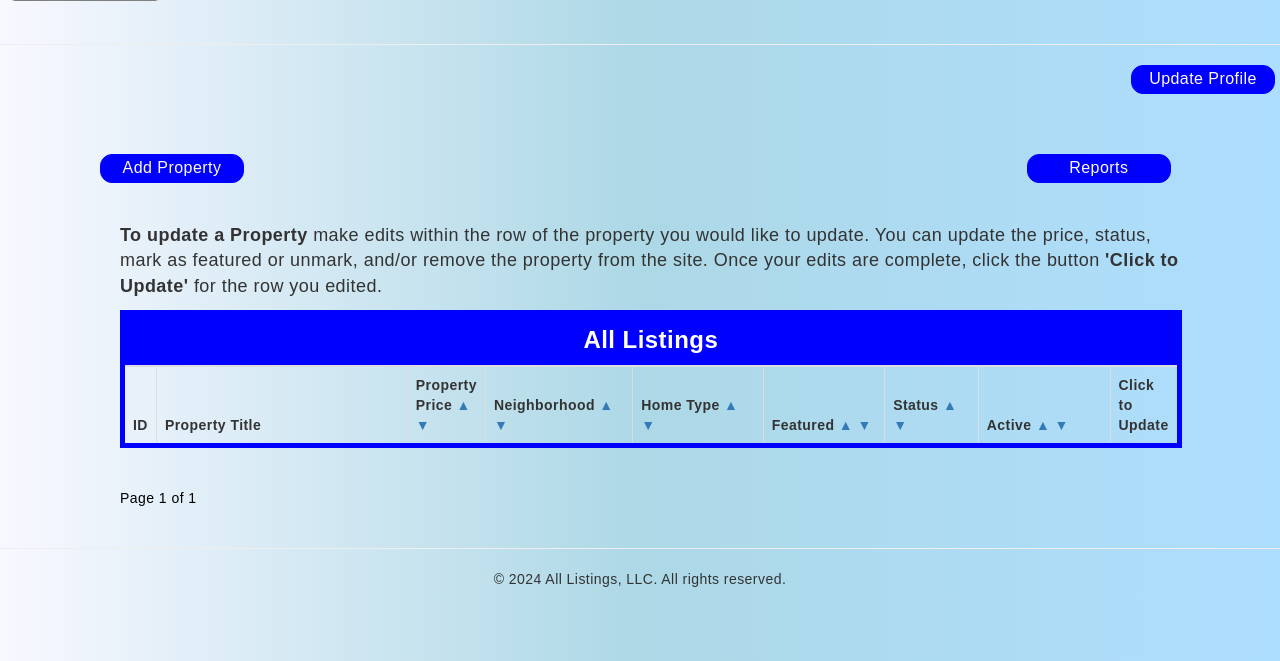
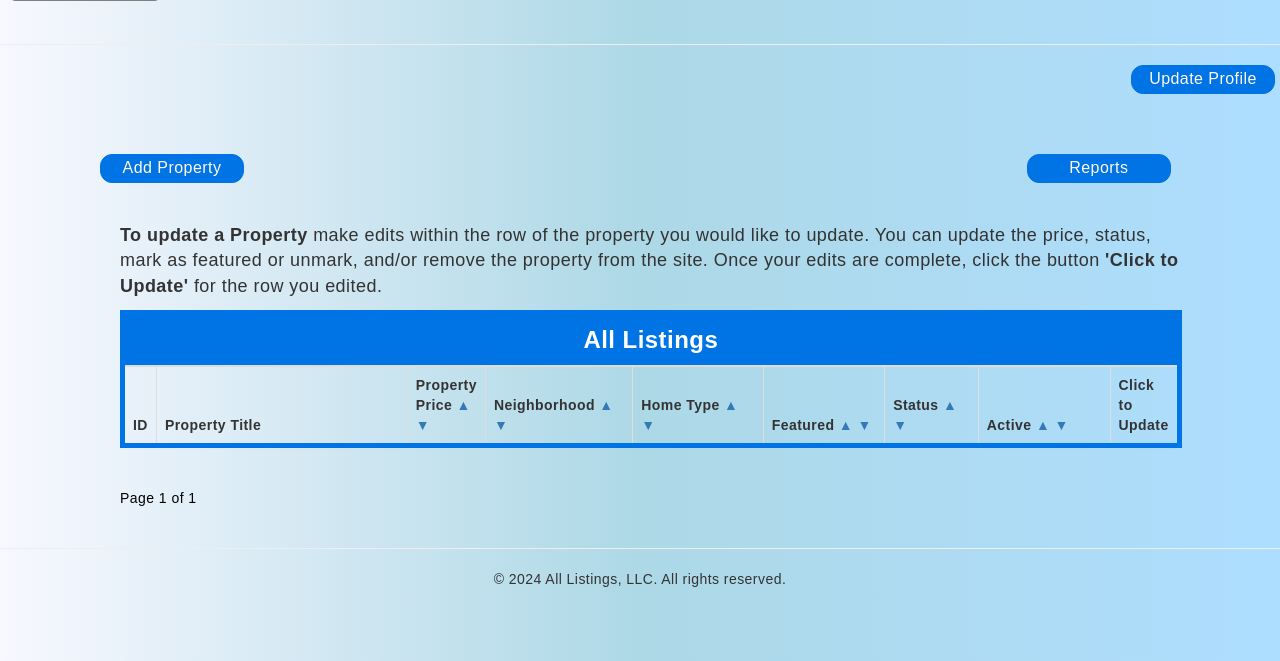
Before and after one commit to jaclyn-anderson/isqa8210-group1, a Django app: page /siteadminlanding in a window 1280 px wide. Shown: the part 139-800 px from the top of the page. Run offline with Django 5.2, Linux system fonts and the light colour scheme; the visitor is signed in with stand-in values (Sample User, id 1); data that the repository does not hold is empty; some libraries are stand-ins or nearby versions.

Commit message:
Made color changes for the blues

```diff
--- a/RealEstate/CKrealestate/static/css/base2.css
+++ b/RealEstate/CKrealestate/static/css/base2.css
@@ -119,7 +119,7 @@ body {
 }
 
 .site-admin-btn {
-    background-color: blue;
+    background-color: #0073e5;
     color: floralwhite;
     -webkit-box-align: center;
     align-text: center;
@@ -127,7 +127,7 @@ body {
     padding: 2px;
     width: 144px;
     border-radius: 12px;
-    border-color: blue;
+    border-color: #0073e5;
 }
 
 .table-container {
--- a/RealEstate/templates/home.html
+++ b/RealEstate/templates/home.html
@@ -17,7 +17,7 @@
            </div>
         </div>
          <div class="col-sm-12 col-md-12 col-lg-7">
-             <div  style="margin-top: 80px; background-color: #eeeeee; padding: 1px; border-radius: 10px; width: 70%;">
+             <div  style="margin-top: 20px; background-color: #eeeeee; padding: 1px; border-radius: 10px; width: 70%;">
                  <h2> <span style="font-weight: bold; font-size: 40px; ">${{ item.property_price|intcomma }} - {{ item.status }}</span>
                      <br>
                  <span style="font-weight: normal; font-size: 20px; ">{{ item.property_street_address}}
--- a/RealEstate/templates/siteadminlanding.html
+++ b/RealEstate/templates/siteadminlanding.html
@@ -29,12 +29,12 @@
         </p>
 
 <div style="overflow-x: auto">
- <table class="table table-striped table-bordered" style="border: 5px solid blue;">
+ <table class="table table-striped table-bordered" style="border: 5px solid #0073e5;">
       {% if property.count != 0 %}
 
      <thead>
       <tr>
-            <th colspan="11" style="text-align: center; background-color: blue; color: white; font-size: 18pt;">All Listings</th>
+            <th colspan="11" style="text-align: center; background-color: #0073e5; color: white; font-size: 18pt;">All Listings</th>
         </tr>
     <tr>
       <th scope="col">ID</th>
```
Also changed, not shown: RealEstate/templates/siteadminreports.html (+11 -16 lines).
